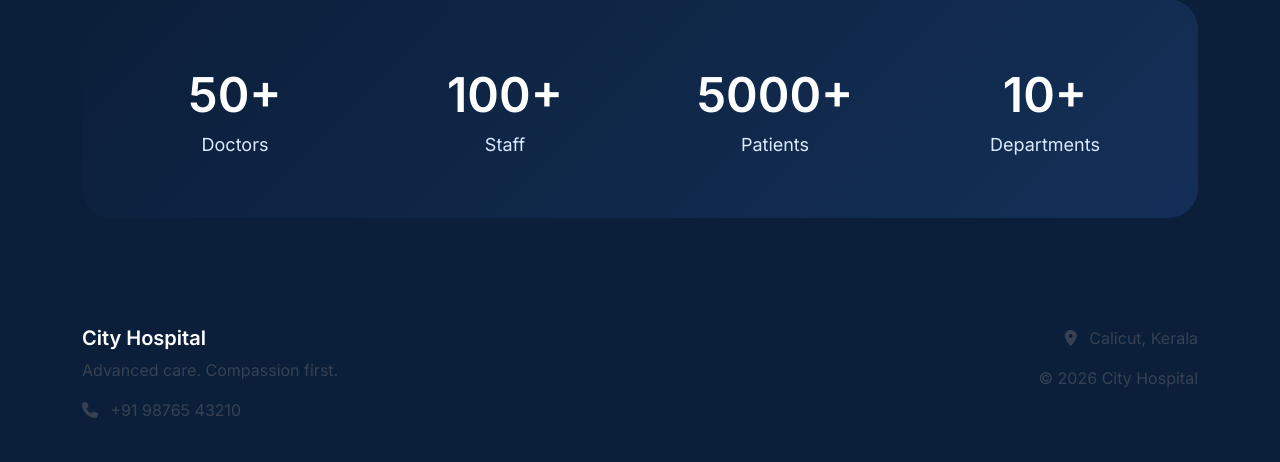
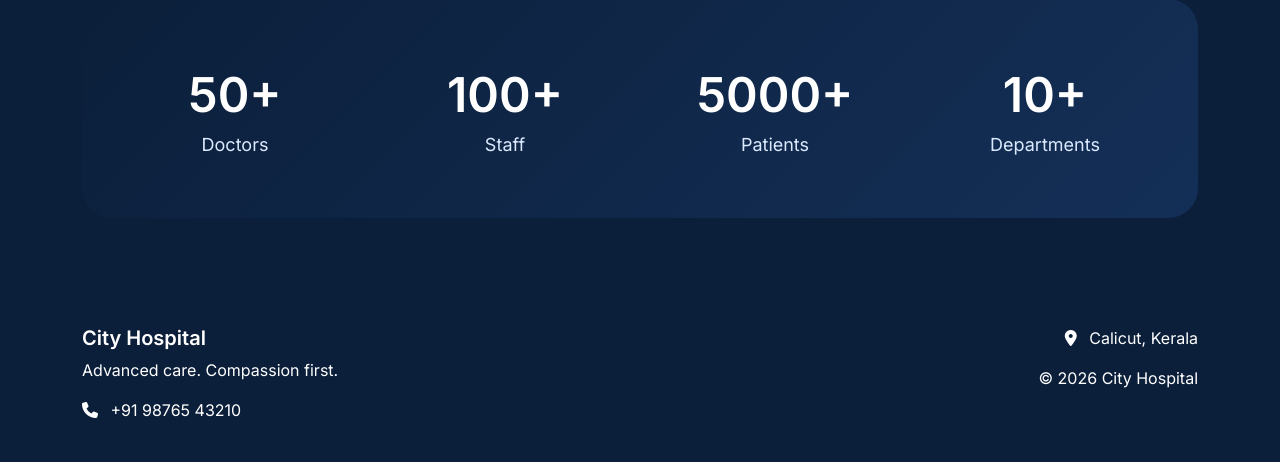
Before and after one commit to Neshana-CK/django_tutorial, a Django app: page /about/ in a window 1280 px wide. Shown: the part 1262-1724 px from the top of the page. Run offline with Django 5.2, Linux system fonts and the light colour scheme; a user stored in the database is signed in; data comes from the database, SQL or seed files in the repository.

Commit message:
fix style. css

```diff
--- a/static/css/style.css
+++ b/static/css/style.css
@@ -110,7 +110,7 @@ h1, h2, h3, h4, h5, h6 {
 }
 
 p {
-    color: #374151;
+    color: white;
 }
 
 /* ================= MUTED TEXT ================= */
```
